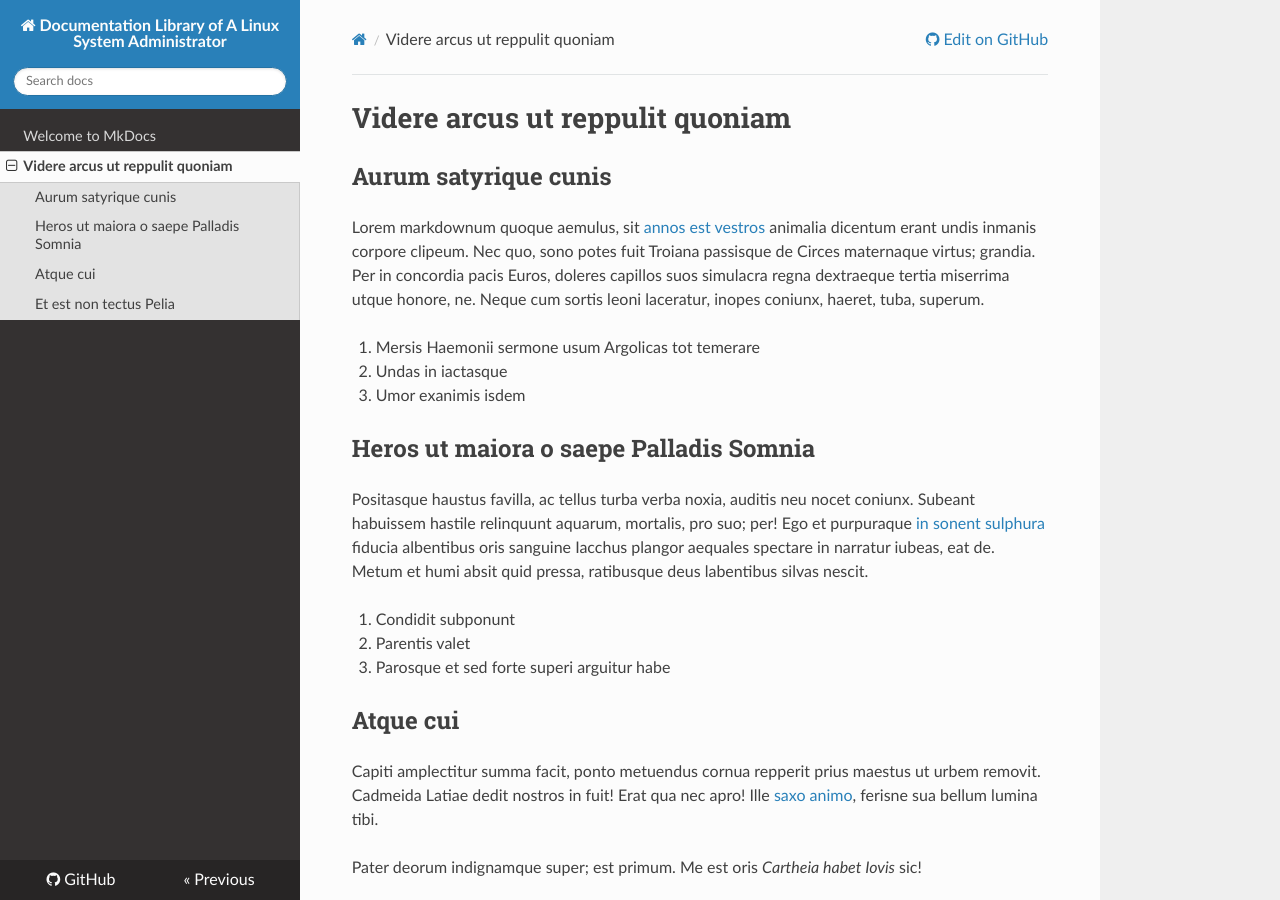
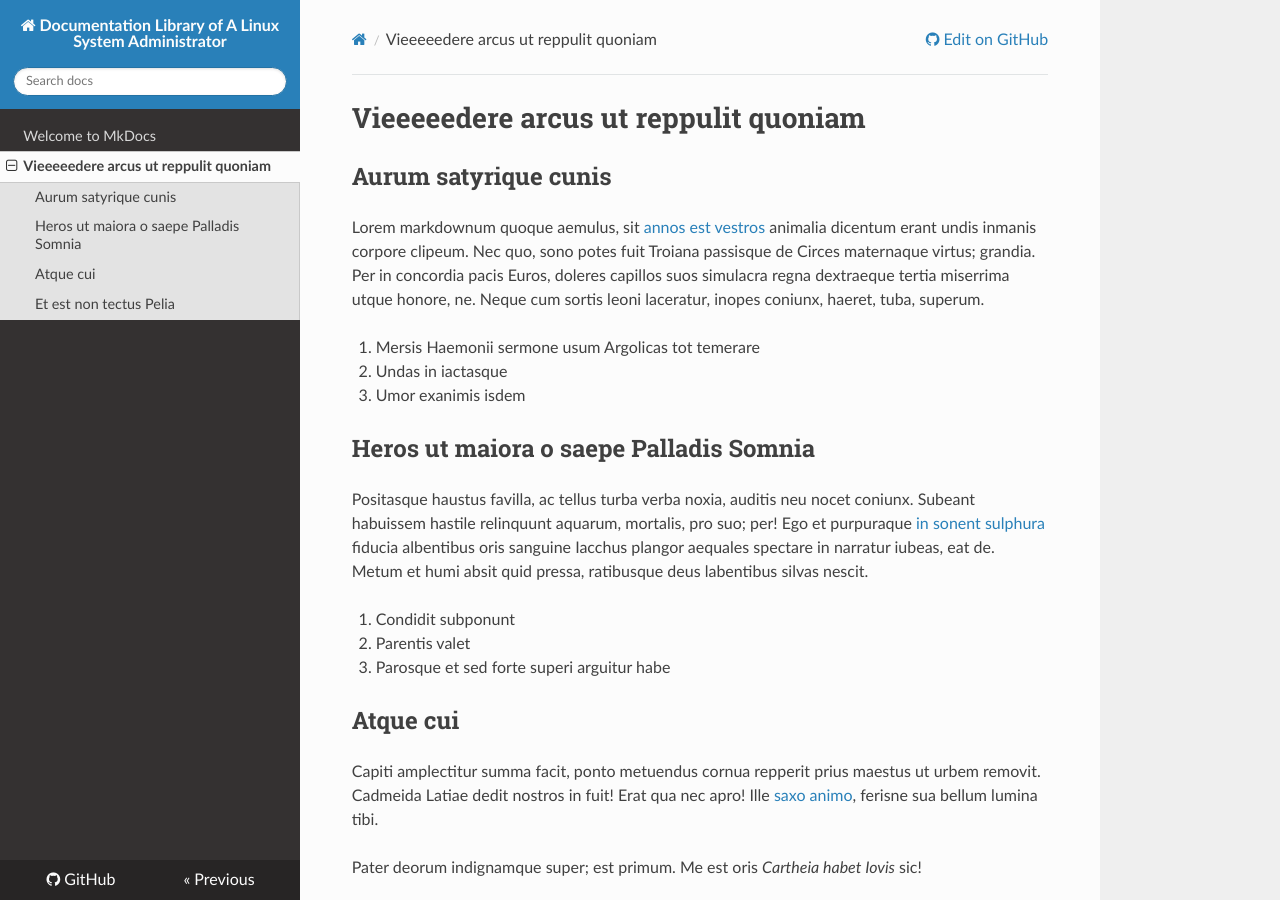
Before and after one commit to iprofor/docs.iprofor.it, an MkDocs documentation site: the page built from markdown/about.md, in a window 1280 px wide and 900 px high. Built offline with MkDocs 1.6.1, drawn with Linux system fonts in a browser that asks for light colours; nearby versions of some CDN libraries; old or Windows-style settings are respelled for this version of MkDocs.

Commit message:
Update about.md

```diff
--- a/markdown/about.md
+++ b/markdown/about.md
@@ -1,4 +1,4 @@
-# Videre arcus ut reppulit quoniam
+# Vieeeeedere arcus ut reppulit quoniam
 
 ## Aurum satyrique cunis
 
```
